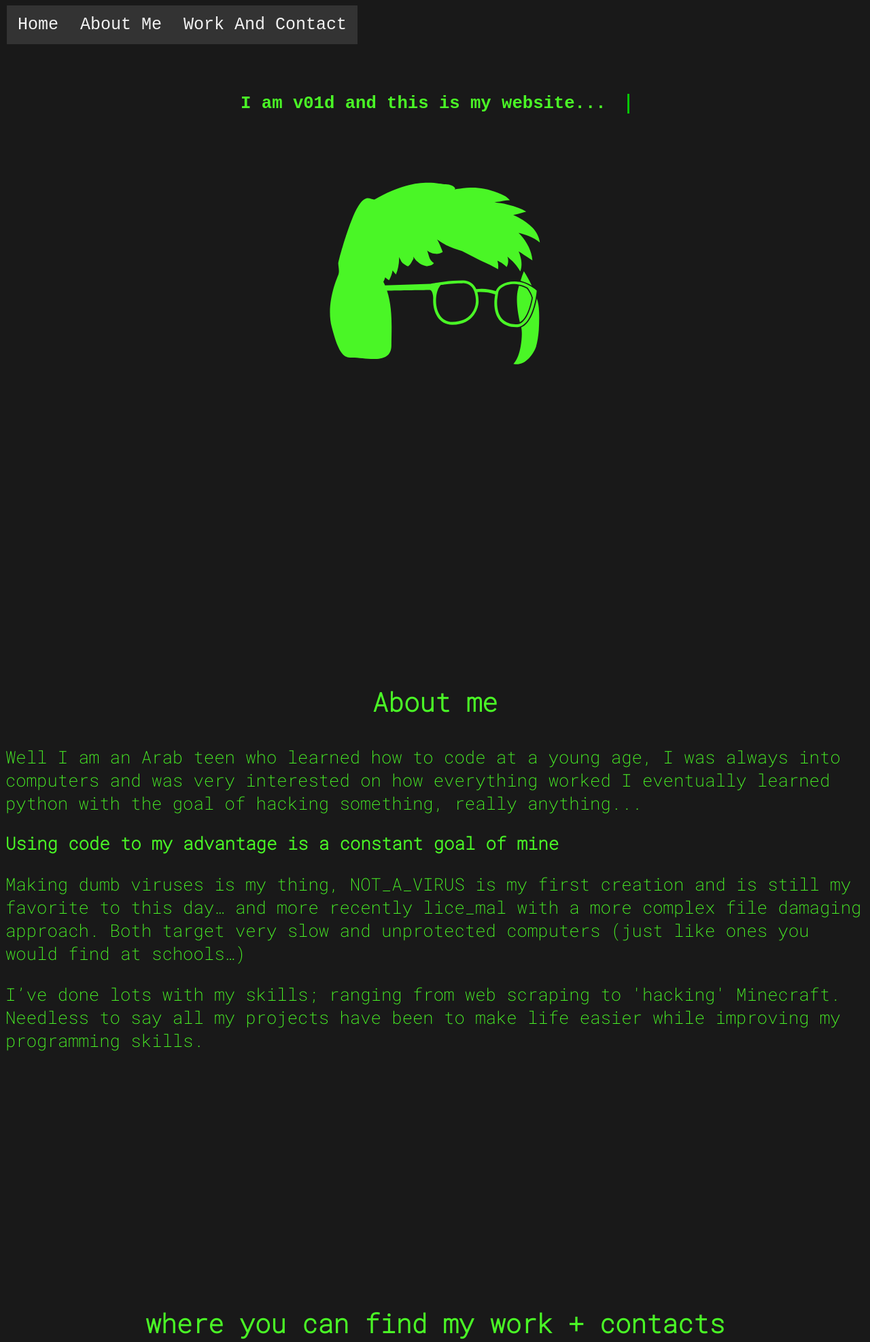
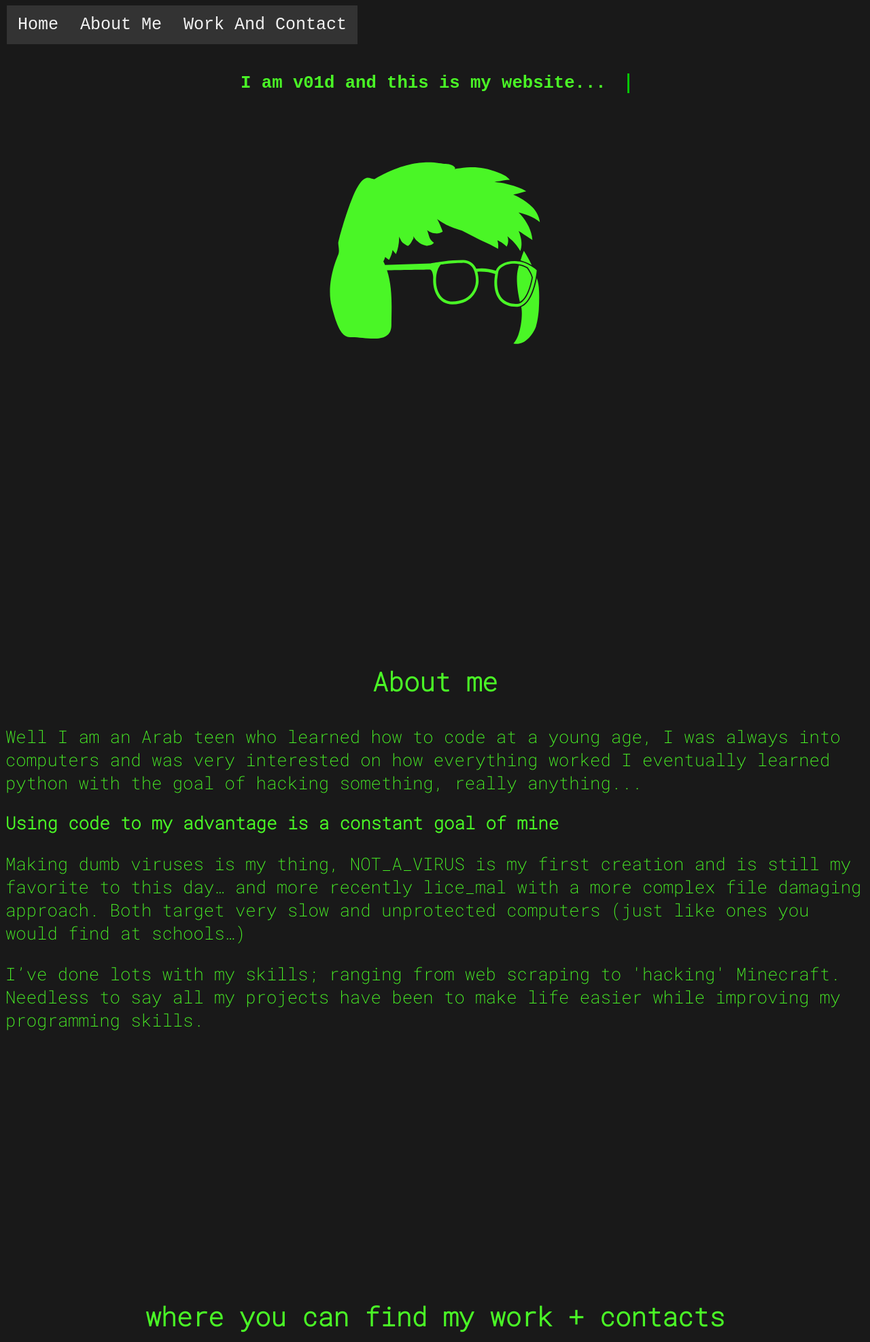
Before and after one commit to V01Ddev/v01d-website, a PHP site: page / in a window 1280 px wide. Shown: the top 1974 px of the page at 68% size. Run offline with PHP 8.4, Linux system fonts and the light colour scheme.

Commit message:
hidden text + some simple changes

```diff
--- a/index.html
+++ b/index.html
@@ -15,9 +15,9 @@
 	<!-- into and logo -->
 
 
-	<section class="intro" id="home">
+	<section id="home">
 		<head>
-		<link rel="stylesheet" type="text/css" href="./style.css">
+		<link rel="stylesheet" type="text/css" href="style.css">
 
 
 		<h6>I am v01d and this is my website...</h6>
@@ -113,9 +113,8 @@
 				<a href="mailto:v.0.1.d.xhacking@gmail.com" target="_blank">email</a>
 
 				<a>|</a>
-
 			</div>
-
 		</section>
+			<div class="h69">YOUR MOM</div>
 	</body>
 </html>
--- a/style.css
+++ b/style.css
@@ -15,7 +15,7 @@
 
 
 	#home {
-		padding-top: 130px;
+		padding-top: 100px;
 		height: 100vh;
 	}
 
@@ -26,8 +26,9 @@
 	}
 
 	#workcontact {
-		padding-top: 60px;
-		height:  100vh;
+		padding-top: 80px;
+		height:  55vh;
+		padding-bottom: 60px;
 	}
 
 
@@ -102,6 +103,15 @@
 		margin-left: auto;
 		margin-right: auto;
 		margin-top: 3vw;
+	}
+
+	.h69 {
+		padding-top: 1px;
+		color: #191919;
+		text-align: center;
+		font-family: Monospace;
+		font-size: 6vw;
+		padding-bottom: 10vh;
 	}
 
 	.links {
```
